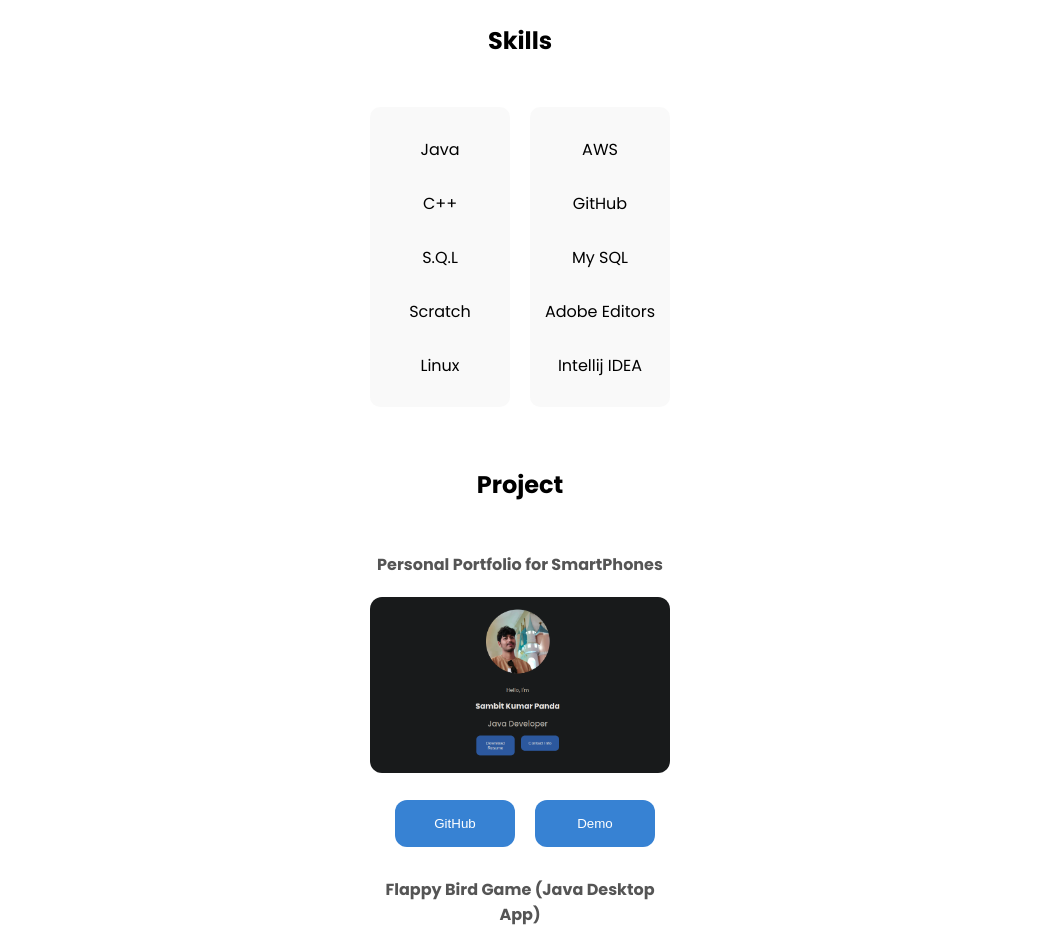
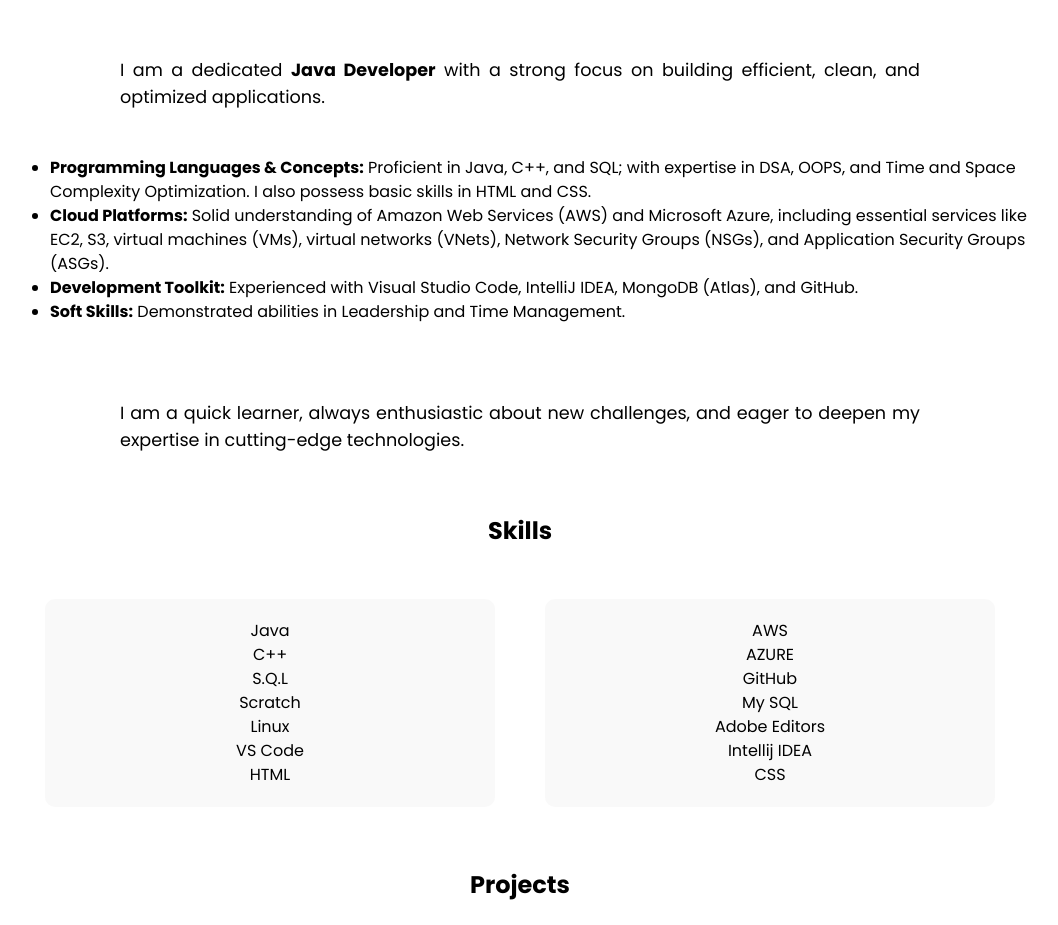
Before and after one commit to Sambit-devs/Personal-Portfolio-for-Smartphone, a plain HTML site: page index.html in a window 1280 px wide. Shown: the part 1174-2099 px from the top of the page, without its empty margins (120-1178 px from the left). Drawn offline with Linux system fonts and the light colour scheme.

Commit message:
New updates and little tweaks for improvement.

```diff
--- a/index.html
+++ b/index.html
@@ -1,68 +1,42 @@
 <!DOCTYPE html>
 <html lang="en">
   <head>
+  <meta charset="UTF-8" />
+  <meta name="viewport" content="width=device-width, initial-scale=1.0" />
   <meta name="description" content="Explore the portfolio of Sambit Kumar Panda, a proficient Java Developer with a strong foundation in AWS and cloud computing." />
-  <meta name="keywords" content="Sambit Kumar Panda, Java Developer, AWS, Cloud Computing, Portfolio, Software Engineer, Global Institute of Technology" />
+  <meta name="keywords" content="Sambit Kumar Panda, Java Developer, AWS, Cloud Computing, Portfolio, Software Engineer, Global Institute of Technology, Azure, SQL" />
   <meta name="author" content="Sambit Kumar Panda" />
-  <meta name="viewport" content="width=device-width, initial-scale=1.0" />
   <meta http-equiv="Content-Type" content="text/html; charset=UTF-8" />
   <meta name="robots" content="index, follow" />
 
-  <!--(For Social Media Sharing) -->
   <meta property="og:title" content="Sambit Kumar Panda - Java Developer Portfolio" />
   <meta property="og:description" content="Discover the projects and skills of Sambit Kumar Panda, a dedicated Java Developer with expertise in AWS and cloud solutions." />
   <meta property="og:image" content="https://sambit-kumar-panda-portfolio.netlify.app/images/profile.jpg" />
   <meta property="og:url" content="https://sambit-kumar-panda-portfolio.netlify.app/" />
   <meta property="og:type" content="website" />
 
-  <!-- Twitter Card Meta Tags -->
   <meta name="twitter:card" content="summary_large_image" />
   <meta name="twitter:title" content="Sambit Kumar Panda - Java Developer Portfolio" />
   <meta name="twitter:description" content="Explore the portfolio of Sambit Kumar Panda, showcasing skills in Java development and cloud computing." />
   <meta name="twitter:image" content="https://sambit-kumar-panda-portfolio.netlify.app/images/profile.jpg" />
   <meta name="twitter:url" content="https://sambit-kumar-panda-portfolio.netlify.app/" />
 
-  <!-- Canonical URL -->
   <link rel="canonical" href="https://sambit-kumar-panda-portfolio.netlify.app/" />
 
-  <!-- Favicon -->
-  <link rel="icon" type="image/png" href="/favicon.png" />
+  <link rel="icon" type="image/png" href="assets/favicon-32x32.png" sizes="32x32" />
+  <link rel="icon" type="image/png" href="assets/favicon-16x16.png" sizes="16x16" />
+  <link rel="icon" type="image/png" href="/favicon.png" /> <link rel="apple-touch-icon" href="/apple-touch-icon.png" />
 
-  <!-- Apple Touch Icon -->
-  <link rel="apple-touch-icon" href="/apple-touch-icon.png" />
-
-  <!-- Manifest for PWA -->
   <link rel="manifest" href="/manifest.json" />
 
-  <!-- Theme Color for Mobile Browsers -->
   <meta name="theme-color" content="#000000" />
 
-  <!-- DNS Prefetch -->
   <link rel="dns-prefetch" href="//sambit-kumar-panda-portfolio.netlify.app" />
-
-  <!-- Preconnect -->
   <link rel="preconnect" href="//sambit-kumar-panda-portfolio.netlify.app" />
-    <meta charset="UTF-8" />
-    <meta name="viewport" content="width=device-width, initial-scale=1.0" />
-    <meta
-      name="description"
-      content="Sambit Kumar Panda"
-    />
-    <title>Sambit's Portfolio</title>
-    <link
-      rel="icon"
-      href="assets/favicon-32x32.png"
-      type="image/png"
-      sizes="32x32"
-    />
-    <link
-      rel="icon"
-      href="assets/favicon-16x16.png"
-      type="image/png"
-      sizes="16x16"
-    />
   <link rel="preconnect" href="https://fonts.googleapis.com" />
   <link rel="preconnect" href="https://fonts.gstatic.com" crossorigin />
+
+  <title>Sambit Kumar Panda - Java Developer Portfolio | AWS & Azure</title>
   <link
     href="https://fonts.googleapis.com/css2?family=Poppins:wght@100;200;300;400;500;600;700;800;900&display=swap"
     rel="stylesheet"
@@ -74,12 +48,12 @@
       <div class="hero-container">
         <img
           src="assets/Sam's pic.jpg"
-          alt="profile picture of Sambit Kumar Panda"
+          alt="Professional headshot of Sambit Kumar Panda"
         />
       </div>
       <p>Hello, I'm</p>
       <h1>Sambit Kumar Panda</h1>
-      <h2>Java Developer</h2>
+      <h2>Java - Cloud Developer</h2>
       <span>
         <a href="assets/Sambit Kumar Panda.pdf" download>
           <button class="btn">Download Resume</button>
@@ -94,23 +68,21 @@
       <div class="container">
         <div class="common-container">
           <h4>Career</h4>
-          <p>Btech (CSE)<br>3rd Year Student</p>
+          <p>Btech (CSE)<br>Final Year Student</p>
         </div>
         <div class="common-container">
           <h4>Education</h4>
           <a href="https://gitjaipur.com/">Global Institute of Technology</a>
-          <style>
-            a {
-              text-decoration: none;
-              color: inherit;
-              padding-left: 10px;
-             }
-          </style>
         </div>
       </div>
-      <p>
-      Got strong foundation in Java programming, proficient in writing efficient and clean Java code.      In addition, I have a basic understanding of Amazon Web Services (AWS), including essential services like EC2 and S3, and I am eager to expand my knowledge in cloud computing. I am a fast learner and enjoy tackling new challenges, especially when it comes to optimizing code and improving application performance.
-      </p>
+      <p>I am a dedicated <strong>Java Developer</strong> with a strong focus on building efficient, clean, and optimized applications.</p>
+      <ul>
+        <li><strong>Programming Languages & Concepts:</strong> Proficient in Java, C++, and SQL; with expertise in DSA, OOPS, and Time and Space Complexity Optimization. I also possess basic skills in HTML and CSS.</li>
+        <li><strong>Cloud Platforms:</strong> Solid understanding of Amazon Web Services (AWS) and Microsoft Azure, including essential services like EC2, S3, virtual machines (VMs), virtual networks (VNets), Network Security Groups (NSGs), and Application Security Groups (ASGs).</li>
+        <li><strong>Development Toolkit:</strong> Experienced with Visual Studio Code, IntelliJ IDEA, MongoDB (Atlas), and GitHub.</li>
+        <li><strong>Soft Skills:</strong> Demonstrated abilities in Leadership and Time Management.</li>
+      </ul>
+      <p>I am a quick learner, always enthusiastic about new challenges, and eager to deepen my expertise in cutting-edge technologies.</p>
     </section>
     <section id="experience">
       <h2>Skills</h2>
@@ -121,43 +93,43 @@
           <p>S.Q.L</p>
           <p>Scratch</p>
           <p>Linux</p>
+          <p>VS Code</p>
+          <p>HTML</p>
         </div>
         <div class="common-container">
           <p>AWS</p>
+          <p>AZURE</p>
           <p>GitHub</p>
           <p>My SQL</p>
           <p>Adobe Editors</p>
           <p>Intellij IDEA</p>
+          <p>CSS</p>
         </div>
       </div>
     </section>
     <section id="projects">
+      <h2>Projects</h2>
       <div class="container">
         <div class="project-container">
-          <h2>Project</h2>
           <h4>Personal Portfolio for SmartPhones</h4>
           <img
-            class="project-1"
+            class="project-image"
             src="assets/Screenshot from 2025-01-13 12-34-30.png"
-            alt="Project 1"
+            alt="Screenshot of a responsive personal portfolio website optimized for smartphones"
           />
           <span>
             <a href="https://github.com/Sambit-devs/Projects" target="_blank">
               <button class="btn">GitHub</button>
             </a>
-              <button class="btn"onclick="refreshAndScroll();">Demo</button>
+            <button class="btn" onclick="window.location.href='https://sambit-kumar-panda-portfolio.netlify.app/';">Demo</button>
           </span>
-           <script>
-        function refreshAndScroll() {
-            window.scrollTo(0, 0);
-        }
-    </script>
+        </div>
 
         <div class="project-container">
           <h4>Flappy Bird Game (Java Desktop App)</h4>
           <img
           class="project-image"
-          src="assets/img.png" alt="Flappy Bird Game Screenshot" />
+          src="assets/img.png" alt="Screenshot of the Flappy Bird Java desktop game interface" />
           <span>
             <a href="https://github.com/Sambit-devs/Flappy-Bird/releases/download/v1.0/FlappyBird-Windows.zip" download>
               <button class="btn">Download Game</button>
@@ -167,27 +139,25 @@
             </a>
           </span>
         </div>
-
-        </div>
-        </div>
       </div>
     </section>
+
     <section id="contact">
       <h2>Contact</h2>
       <div class="container">
         <a href="mailto:devs.sambit@gmail.com">
           <button class="btn">
-            <img src="assets/Email-Light.png" alt="Email" />
+            <img src="assets/Email-Light.png" alt="Email icon linking to Sambit Kumar Panda's email address" />
           </button>
         </a>
         <a href="https://www.linkedin.com/in/sambit-kumar-panda-033260258/" target="_blank">
           <button class="btn">
-            <img src="assets/LinkedIn-Light.png" alt="Email" />
+            <img src="assets/LinkedIn-Light.png" alt="LinkedIn icon linking to Sambit Kumar Panda's LinkedIn profile" />
           </button>
         </a>
         <a href="https://github.com/Sambit-devs" target="_blank">
           <button class="btn">
-            <img src="assets/GitHub-Light.png" alt="Email" />
+            <img src="assets/GitHub-Light.png" alt="GitHub icon linking to Sambit Kumar Panda's GitHub profile" />
           </button>
         </a>
       </div>
@@ -195,5 +165,11 @@
     <footer>
       <p>&copy; Sambit Kumar Panda 2025.<br> All rights reserved.</p>
     </footer>
+
+    <script>
+        function refreshAndScroll() {
+            window.scrollTo(0, 0);
+        }
+    </script>
   </body>
 </html>
--- a/style.css
+++ b/style.css
@@ -1,39 +1,52 @@
 /* GENERAL */
-
 html {
   scroll-behavior: smooth;
 }
-
 body {
   font-family: "Poppins", sans-serif;
+  margin: 0;
+  padding: 0;
+  line-height: 1.5;
 }
-
 section {
   margin: 40px auto;
   gap: 30px;
   max-width: 300px;
+  display: flex;
+  flex-direction: column;
+  align-items: center;
+  padding: 0 15px;
+  box-sizing: border-box;
 }
-
 .common-container {
   border-radius: 10px;
-  height: 100%;
   justify-content: space-evenly;
+  background-color: rgba(234, 234, 234, 0.3);
+  padding: 20px;
+  box-sizing: border-box;
+  width: 100%;
+  text-align: center;
+  transition: transform 0.3s ease-in-out;
 }
-
+.common-container:hover {
+  transform: scale(1.02);
+}
 h4,
 p {
   margin: 0;
 }
-
 .project-image {
-  width: 250px;
-  height: 250px;
+  width: 100%;
+  height: auto;
+  max-width: 250px;
   object-fit: cover;
   border-radius: 16px;
   box-shadow: 0 4px 20px rgba(0, 0, 0, 0.1);
+  transition: transform 0.3s ease-in-out;
 }
-
-
+.project-image:hover {
+  transform: scale(1.05);
+}
 .btn {
   width: 120px;
   padding: 16px;
@@ -44,23 +57,18 @@ p {
   cursor: pointer;
   transition: all 300ms ease;
 }
-
 .btn:hover {
   background-color: rgb(27, 90, 157);
 }
-
 /* HERO */
-
 #hero {
   text-align: center;
 }
-
 #hero h2,
 #hero p {
   color: rgb(85, 85, 85);
   font-weight: 500;
 }
-
 .hero-container {
   width: 200px;
   height: 200px;
@@ -68,122 +76,194 @@ p {
   overflow: hidden;
   margin: 40px auto;
 }
-
 #hero img {
   height: 100%;
   width: 100%;
   object-fit: cover;
 }
-
 /* ABOUT */
-
-#about,
-.container,
-.common-container,
-.outer-container {
+.container {
+  gap: 20px;
   display: flex;
+  flex-direction: column;
   align-items: center;
+  width: 100%;
 }
-
-#about,
-.common-container,
-.outer-container {
-  flex-direction: column;
-}
-
-.container {
-  height: 140px;
-  gap: 20px;
-}
-
-.common-container {
-  background-color: rgba(234, 234, 234, 0.3);
-}
-
 #about p {
   text-align: justify;
+  margin-top: 20px;
+  max-width: 100%;
 }
-
 #about .common-container p {
   text-align: center;
 }
-
-.container div {
-  flex: 1;
+#about a {
+  text-decoration: none;
+  color: inherit;
 }
-
 /* EXPERIENCE */
-
-#experience {
-  display: flex;
-  align-items: center;
-  flex-direction: column;
-}
-
 #experience .container {
-  height: 300px;
   width: 100%;
 }
-
 /* PROJECTS */
-
-#projects {
-  display: flex;
-  align-items: center;
-  flex-direction: column;
-}
-
 #projects .container {
-  flex-direction: column;
   height: auto;
   text-align: center;
+  flex-direction: column;
+  gap: 40px;
 }
-
-.project-1
- {
-  border-radius: 12px;
+.project-container {
   width: 100%;
+  max-width: 300px;
+  padding: 25px;
+  display: flex;
+  flex-direction: column;
+  align-items: center;
+  text-align: center;
+  transition: transform 0.3s ease-in-out;
 }
-
+.project-container:hover {
+  transform: scale(1.02);
+}
 #projects h4 {
   padding: 30px 0 20px;
   color: rgb(85, 85, 85);
 }
-
 span {
   display: flex;
   justify-content: center;
   gap: 20px;
   margin-top: 20px;
 }
-
 /* CONTACT */
-
-#contact {
-  display: flex;
-  align-items: center;
-  flex-direction: column;
-}
-
 #contact .container {
   height: auto;
 }
-
 #contact button {
   height: 50px;
   width: 50px;
   background: none;
   padding: 0;
+  border: none;
 }
-
 #contact img {
   height: 100%;
 }
-
 /* footer */
-
 footer {
   text-align: center;
   color: rgb(85, 85, 85);
   margin: 100px auto;
 }
+/* --- MEDIA QUERIES FOR RESPONSIVE DESIGN --- */
+/* Tablet & Medium Screens (min-width: 500px) */
+@media screen and (min-width: 500px) {
+  section {
+    max-width: 768px;
+    padding: 0 20px;
+  }
+  /* Hero Section */
+  #hero .hero-container {
+    width: 250px;
+    height: 250px;
+  }
+  /* About Section - Career & Education side-by-side */
+  #about .container {
+    flex-direction: row;
+    flex-wrap: wrap;
+    justify-content: center;
+    gap: 30px;
+  }
+  #about .common-container {
+    flex: 1;
+    min-width: 250px;
+    max-width: 350px;
+  }
+  #about p {
+    max-width: 90%;
+    margin: 30px auto 0 auto;
+  }
+  /* Experience (Skills) Section - Two columns of skills */
+  #experience .container {
+    flex-direction: row;
+    justify-content: center;
+    gap: 40px;
+  }
+  #experience .common-container {
+    flex: 1;
+    min-width: 250px;
+    max-width: 350px;
+  }
+  /* Projects Section (Adjusted for Vertical Stacking and Larger Size) */
+  #projects .container {
+    flex-direction: column;
+    gap: 60px;
+  }
+  .project-container {
+    max-width: 500px;
+    width: 100%;
+  }
+  .project-image {
+    max-width: 400px;
+  }
+  #projects h4 {
+    font-size: 1.5em;
+  }
+  #projects span {
+      margin-top: 30px;
+  }
+  /* Contact Section */
+  #contact button {
+    height: 60px;
+    width: 60px;
+  }
+}
+/* Desktop & Larger Screens (min-width: 1000px) */
+@media screen and (min-width: 1000px) {
+  section {
+    max-width: 1100px;
+    padding: 0 40px;
+  }
+  /* Hero Section */
+  #hero .hero-container {
+    width: 280px;
+    height: 280px;
+  }
+  #hero h1 {
+      font-size: 3.2em;
+  }
+  #hero h2 {
+      font-size: 1.8em;
+  }
+  /* About Section */
+  #about p {
+    max-width: 800px;
+    font-size: 1.1em;
+  }
+  /* Experience (Skills) Section */
+  #experience .container {
+    gap: 50px;
+  }
+  #experience .common-container {
+    min-width: 300px;
+    max-width: 450px;
+  }
+  /* Projects Section (Adjusted for Vertical Stacking and Larger Size) */
+  #projects .container {
+    gap: 80px;
+  }
+  .project-container {
+    max-width: 700px;
+  }
+  .project-image {
+    max-width: 600px;
+  }
+  #projects h4 {
+    font-size: 1.8em;
+  }
+  /* Contact Section */
+  #contact button {
+    height: 70px;
+    width: 70px;
+  }
+}
```
Also changed, not shown: 2 other files. Lines whose indentation alone changed are shown as unchanged.
